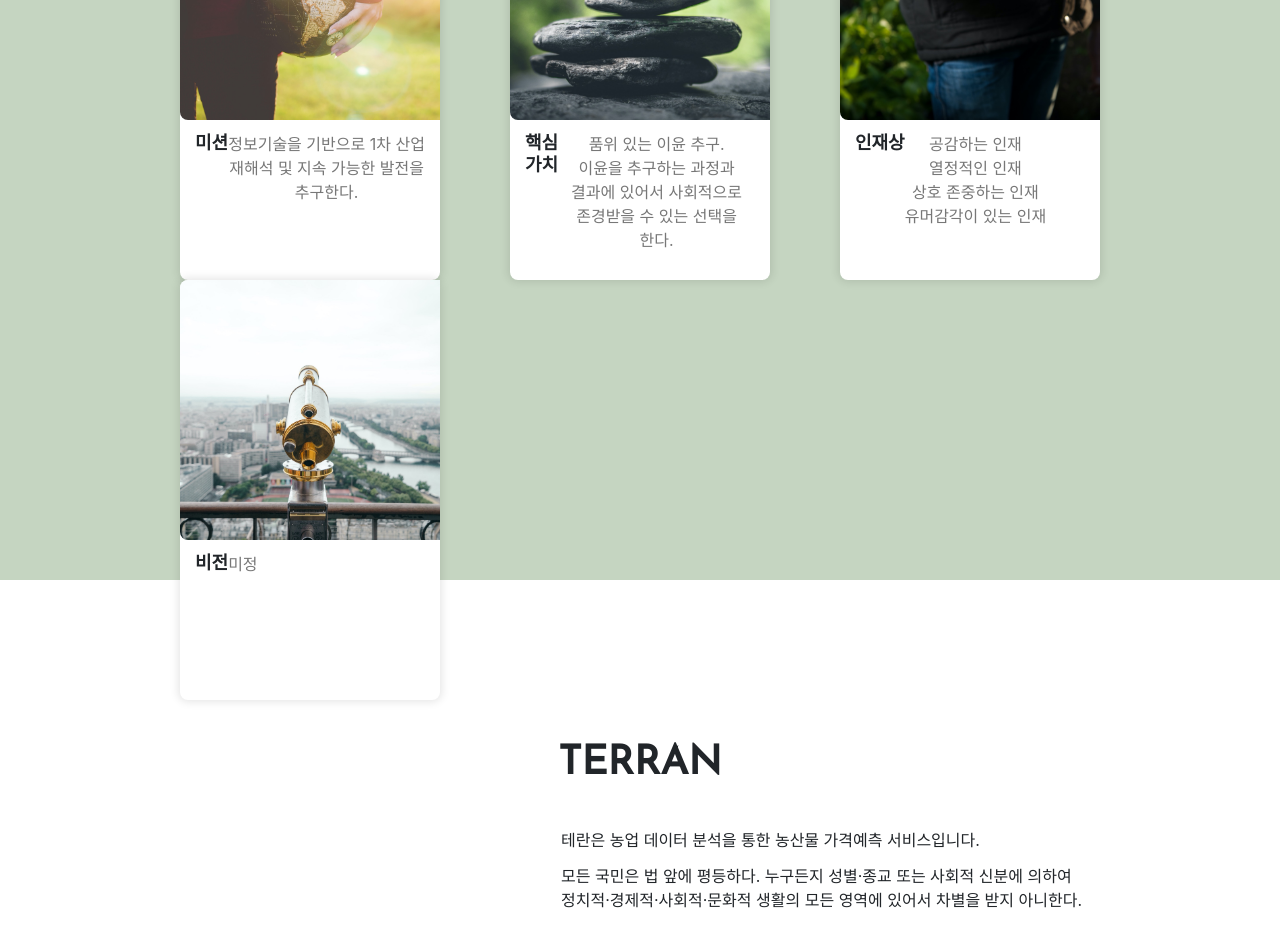
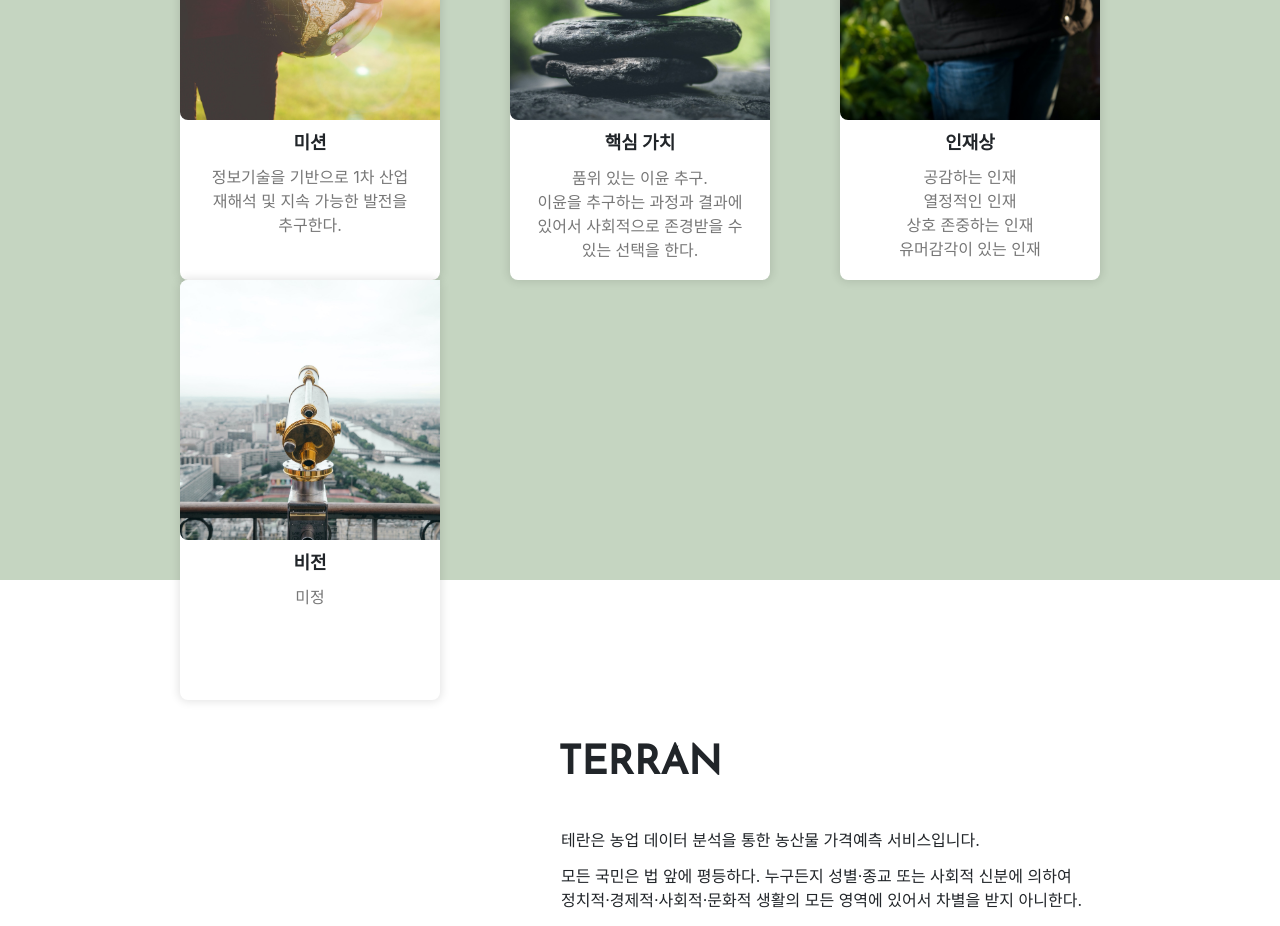
Before and after one commit to cloud9esc/farmair, a React (Create React App) app: page / in a window 1280 px wide. Shown: the part 1020-1946 px from the top of the page. Built offline with nearby package versions, Linux system fonts and the light colour scheme.

Commit message:
value card text direction

```diff
--- a/src/component/ValueCard.scss
+++ b/src/component/ValueCard.scss
@@ -33,6 +33,10 @@
   padding-right: 15px;
   padding-bottom: 10px;
   display: flex;
+  flex-direction: column;
+  @media (max-width: 575px) {
+    flex-direction: row;
+  }
 
   h5 {
     margin-bottom: 12px;
```
